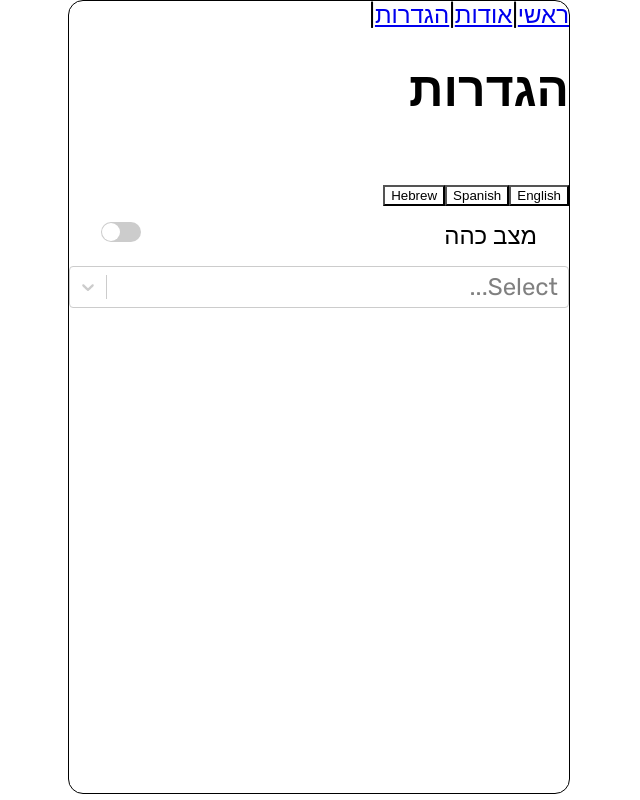
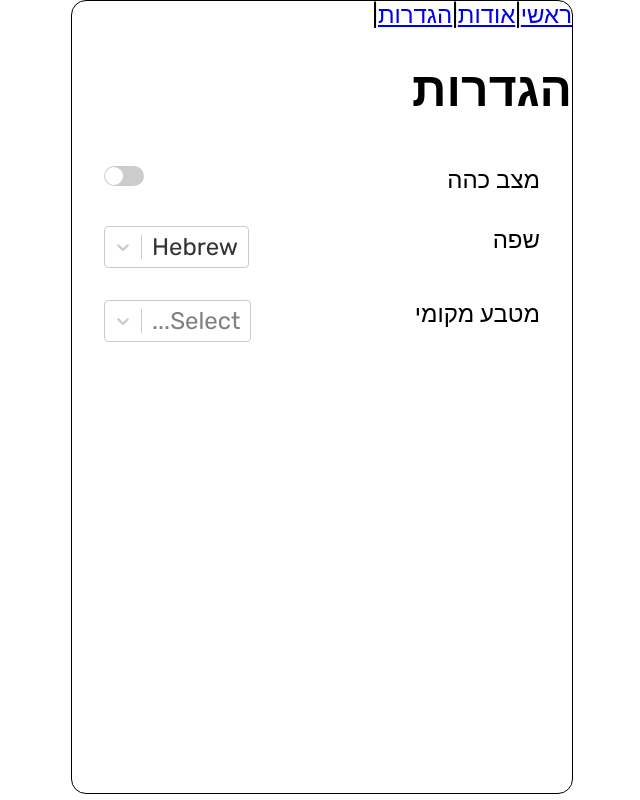
Before and after one commit to ArielBarkan/Calculator, a React (Vite) app: page /settings in a window 1280 px wide. Shown: the whole page, without its empty margins (520-1160 px from the left). Built offline with nearby package versions, Linux system fonts and the light colour scheme.

Commit message:
updating settings page + displaying selected language + creating language type

```diff
--- a/public/locales/en-US/common.json
+++ b/public/locales/en-US/common.json
@@ -14,7 +14,9 @@
       "title": "Calculator"
     },
     "settings": {
+      "setCurrency": "Local currency",
       "setDarkMode": "Dark mode",
+      "setLanguage": "Language",
       "title": "Settings"
     }
   },
--- a/public/locales/es/common.json
+++ b/public/locales/es/common.json
@@ -14,7 +14,9 @@
       "title": "Calculador"
     },
     "settings": {
+      "setCurrency": "Moneda local",
       "setDarkMode": "Modo oscuro",
+      "setLanguage": "Idioma",
       "title": "Configuración"
     }
   },
--- a/public/locales/he-IL/common.json
+++ b/public/locales/he-IL/common.json
@@ -14,7 +14,9 @@
       "title": "מחשב"
     },
     "settings": {
+      "setCurrency": "מטבע מקומי",
       "setDarkMode": "מצב כהה",
+      "setLanguage": "שפה",
       "title": "הגדרות"
     }
   },
--- a/src/components/select/select.tsx
+++ b/src/components/select/select.tsx
@@ -6,12 +6,28 @@ import { selectType } from "../../types";
 
 type selectComponentProps = {
     options: selectType[]
+    returnFunction?: (selectedValue: string) => void;
+    currentValue?: string;
 }
 const SelectComponent = (props: selectComponentProps) => {
+
+    const returnToParent = (selectedOption: selectType | null) => {
+        if (selectedOption && props.returnFunction) {
+            props.returnFunction(selectedOption.value); // Assuming `value` exists in `selectType`
+        }
+    };
+
+    const getCurrentSelectedOption = (): selectType | undefined => {
+
+        return props.options.find(option => option.value === props.currentValue);
+    };
+
     return (
         <Select
             options={props.options}
             isSearchable={true}
+            onChange={returnToParent}
+            defaultValue={getCurrentSelectedOption()}
         />
     );
 };
--- a/src/constants/index.ts
+++ b/src/constants/index.ts
@@ -17,7 +17,6 @@ const SUPPORTED_LANGUAGES: languageType[] = [
         direction: "rtl",
         name: "Hebrew"
     }
-
 ];
 
 export {
--- a/src/enums/index.ts
+++ b/src/enums/index.ts
@@ -1,12 +1,6 @@
-enum LANGUAGES_ENUMS {
-    "en-US" = "en-US",
-    "es" = "es",
-    "he-IL" = "he-IL"
-}
-
 enum THEME_ENUMS {
     dark = "darkTheme",
     light = "lightTheme"
 }
 
-export { THEME_ENUMS, LANGUAGES_ENUMS };
+export { THEME_ENUMS };
--- a/src/pages/settings/Settings.tsx
+++ b/src/pages/settings/Settings.tsx
@@ -6,12 +6,14 @@ import { ChangeLanguage } from "../../services";
 import { Button } from "../../components/button";
 import { useTheme } from "../../context/ThemeContext";
 import { SelectComponent } from "../../components/select";
-import { convertCurrenciesToSelect } from "../../utils";
-import { selectType } from "../../types";
+import { convertCurrenciesToSelect, convertLanguagesToSelect } from "../../utils";
+import { LocaleType, selectType } from "../../types";
 import { currenciesArray } from "../../data";
 import { ToggleSwitch } from "../../components/toggleSwitch";
 import { THEME_ENUMS } from "../../enums";
 import { Row } from "./SettingWrappers";
+import { SUPPORTED_LANGUAGES } from "../../constants";
+import { localStorageGetSelectedLanguage } from "../../services/localStorageService";
 
 
 const SettingsPage = () => {
@@ -19,26 +21,39 @@ const SettingsPage = () => {
     const { theme, toggleTheme } = useTheme();
 
     const currenciesOptions: selectType[] = convertCurrenciesToSelect(currenciesArray);
+    const languageOptions: selectType[] = convertLanguagesToSelect(SUPPORTED_LANGUAGES);
 
     const handleChangeTheme = () => {
         toggleTheme();
     };
 
+    const handleChangeLanguage = (newLocale: string) => {
+        ChangeLanguage(newLocale);
+    };
+
+    const handleChangeCurrency = (newCurrency: string) => {
+        console.log(newCurrency);
+        // TODO : set globally
+    };
+
     return (
         <>
             <h1> {translate("pages.settings.title")} </h1>
-            <br />
 
-            <Button onClick={() => ChangeLanguage("en-US")}>English</Button>
-            <Button onClick={() => ChangeLanguage("es")}>Spanish</Button>
-            <Button onClick={() => ChangeLanguage("he-IL")}>Hebrew</Button>
-            <br />
-
-
-            <Row>  {translate("common:pages.settings.setDarkMode")}
+            <Row>
+                {translate("pages.settings.setDarkMode")}
                 <ToggleSwitch checked={theme === THEME_ENUMS.dark} returnFunction={handleChangeTheme} />
             </Row>
-            <SelectComponent options={currenciesOptions} />
+            <Row>
+                {translate("common:pages.settings.setLanguage")}
+                <SelectComponent options={languageOptions} returnFunction={handleChangeLanguage}
+                                 currentValue={localStorageGetSelectedLanguage()} />
+            </Row>
+            <Row>
+                {translate("common:pages.settings.setCurrency")}
+                <SelectComponent options={currenciesOptions} returnFunction={handleChangeCurrency} />
+            </Row>
+
 
         </>
     );
--- a/src/services/languageService.ts
+++ b/src/services/languageService.ts
@@ -2,15 +2,14 @@
 import i18n from "i18next";
 
 //Custom imports
-import { languageType } from "../types";
+import { languageType, LocaleType } from "../types";
 import { SUPPORTED_LANGUAGES } from "../constants";
 import { localStorageUpdateSelectedLanguage } from "./localStorageService";
-import { LANGUAGES_ENUMS } from "../enums";
 
 
-const ChangeLanguage = async (locale: string) => {
+const ChangeLanguage = async (locale: LocaleType) => {
     const selectedLanguage: languageType = getSelectedLanguageByLocale(locale);
-    localStorageUpdateSelectedLanguage(selectedLanguage.locale as LANGUAGES_ENUMS);
+    localStorageUpdateSelectedLanguage(selectedLanguage.locale as LocaleType);
     await i18n.changeLanguage(selectedLanguage.locale);
     document.body.lang = selectedLanguage.locale;
     document.body.dir = selectedLanguage.direction;
--- a/src/services/localStorageService.ts
+++ b/src/services/localStorageService.ts
@@ -1,12 +1,13 @@
-import { LANGUAGES_ENUMS, THEME_ENUMS } from "../enums";
+import { THEME_ENUMS } from "../enums";
+import { LocaleType } from "../types";
 
 
-const localStorageUpdateSelectedLanguage = (language: LANGUAGES_ENUMS) => {
+const localStorageUpdateSelectedLanguage = (language: LocaleType) => {
     localStorage.setItem("language", language);
 };
 
-const localStorageGetSelectedLanguage = (): LANGUAGES_ENUMS => {
-    return (localStorage.getItem("language") || import.meta.env.VITE_DEFAULT_LANGUAGE) as LANGUAGES_ENUMS;
+const localStorageGetSelectedLanguage = (): LocaleType => {
+    return (localStorage.getItem("language") || import.meta.env.VITE_DEFAULT_LANGUAGE) as LocaleType;
 };
 
 const localStorageUpdateSelectedTheme = (theme: THEME_ENUMS) => {
--- a/src/utils/index.ts
+++ b/src/utils/index.ts
@@ -1 +1 @@
-export { convertCurrenciesToSelect } from "./selectUtils";
+export { convertCurrenciesToSelect, convertLanguagesToSelect } from "./selectUtils";
--- a/src/utils/selectUtils.ts
+++ b/src/utils/selectUtils.ts
@@ -1,14 +1,21 @@
-import { currencyType, selectType } from "../types";
+import { currencyType, languageType, selectType } from "../types";
 
 const convertCurrenciesToSelect = (currencies: currencyType[]): selectType[] => {
-
     return currencies.map((currency: currencyType) => {
         return {
             label: `${currency.name}-${currency.symbol}`,
             value: currency.symbol
         };
     });
-
 };
 
-export { convertCurrenciesToSelect };
+const convertLanguagesToSelect = (languages: languageType[]): selectType[] => {
+    return languages.map((language: languageType) => {
+        return {
+            label: `${language.name}`,
+            value: language.locale
+        };
+    });
+};
+
+export { convertCurrenciesToSelect, convertLanguagesToSelect };
```
Also changed, not shown: src/types/index.ts (+7 -2 lines).
